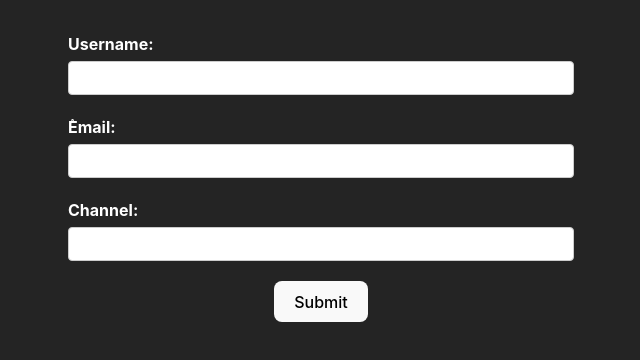
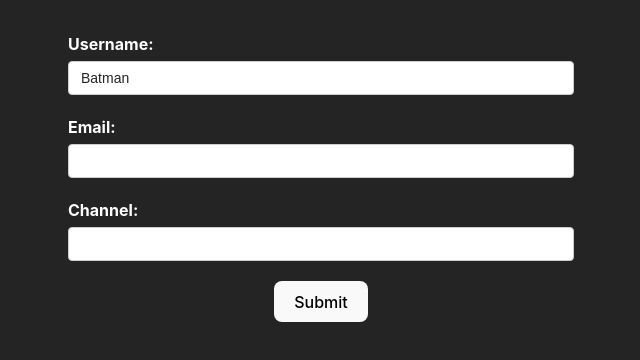
Before and after one commit to IT-S-ACE/React-Form-Hook-App, a React (Vite) app: page / in a window 1280 px wide. Shown: the top 360 px of the page, without its empty margins (319-959 px from the left). Built offline with nearby package versions, Linux system fonts and the light colour scheme.

Commit message:
- some other things like (form validation , form submition , display errors ) - default values

```diff
--- a/package.json
+++ b/package.json
@@ -10,6 +10,7 @@
     "preview": "vite preview"
   },
   "dependencies": {
+    "axios": "^1.7.7",
     "react": "^18.3.1",
     "react-dom": "^18.3.1",
     "react-hook-form": "^7.53.0"
--- a/src/App.css
+++ b/src/App.css
@@ -28,7 +28,16 @@ input[type="data"] {
   background-image: none;
   border: 1px solid #ccc;
   border-radius: 4px;
+}
+
+.form-control{
   margin-bottom: 20px;
+}
+
+.error{
+  color: red;
+  font-size: 12px;
+  text-align: left;
 }
 
 /*
--- a/src/components/MainForm.tsx
+++ b/src/components/MainForm.tsx
@@ -4,20 +4,96 @@ import {DevTool} from '@hookform/devtools'
 
 export const MainForm = () => {
 
-  const form = useForm()
-  const {register, control} = form
+  type FormValues = {
+    username: string,
+    email: string,
+    channel: string
+  }
+
+  const form = useForm<FormValues>({
+    defaultValues: {
+      username: 'Batman',
+      email: '',
+      channel: '',
+    }
+
+    //  From API
+    // async () => {
+    //   const response = await fetch('https://jsonplaceholder.typicode.com/users/1')
+    //   const data = await response.json()
+    //   return {
+    //     username: 'Batman',
+    //     email: data?.email,
+    //     channel: ''
+    //   }
+    // }
+  })
+  const {register, control, handleSubmit, formState} = form
+
+  const {errors} = formState
+
+  const onSubmit = (data: FormValues) =>{
+    console.log('Form Submitted', data)
+  }
 
   return (
     <div>
-        <form>
+        <form onSubmit={handleSubmit(onSubmit)} noValidate>
+          <div className='form-control'>
             <label htmlFor="username">Username: </label>
-            <input type="text" id='username' {...register("username")}/>
+            <input
+            type="text"
+            id='username'
+            {...register("username",
+            {required :{
+              value:true,
+              message: 'Username is required',
+            }
+            })}/>
+            <p className='error'>{errors.username?.message}</p>
+            </div>
 
-            <label htmlFor="email">ُEmail: </label>
-            <input type="text" id='email' {...register("email")}/>
+            <div className='form-control'>
+            <label htmlFor="email">Email: </label>
+            <input
+            type="text"
+            id='email'
+            {...register("email",
+              {pattern:{
+                value: /^[a-zA-Z0-9.!#$%&'*+/=?^_`{|}~-]+@[a-zA-Z0-9-]+(?:\.[a-zA-Z0-9-]+)*$/,
+                message: 'Invalid email format',
+              },
+              validate:{
+                notadmin: (fieldValue) => {
+                  return (fieldValue !== 'admin@gmail.com' ||
+                    'Enter a diffrent email address'
+                  )
+                },
+                notBlockListed: (fieldValue) => {
+                  return (
+                    !fieldValue.endsWith('baddomain.com') ||
+                    'This domain is not supported'
+                  )
+                }
+              }
+            }
+            )}/>
+            <p className='error'>{errors.email?.message}</p>
+            </div>
 
+            <div className='form-control'>
             <label htmlFor="channel">Channel: </label>
-            <input type="text" id='channel' {...register("channel")}/>
+            <input
+            type="text"
+            id='channel'
+            {...register("channel",
+            {required:{
+              value:true,
+            message:'Channel is required',
+            }
+            })}/>
+            <p className='error'>{errors.channel?.message}</p>
+            </div>
 
             <button>Submit</button>
         </form>
```
Also changed, not shown: 1 other file (tests, documents, lock files or other folders).
